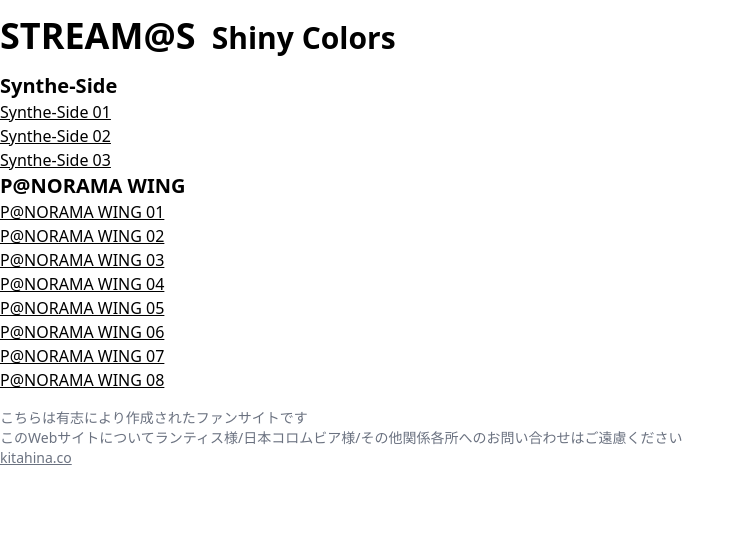
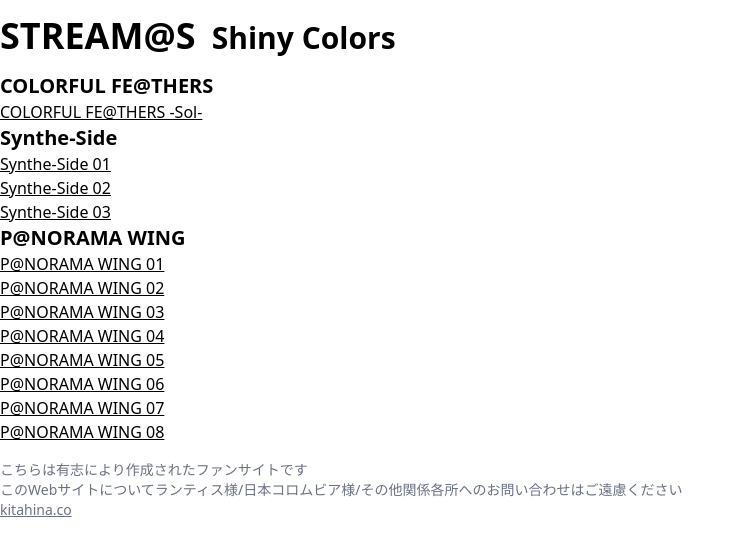
Before and after one commit to lonsagisawa/stream.kitahina.co, a Next.js app: page /shinycolors in a window 1280 px wide. Shown: the top 556 px of the page, without its empty margins (0-745 px from the left). Built offline with nearby package versions, Linux system fonts and the light colour scheme.

Commit message:
ShinyColors: add CF series

```diff
--- a/pages/shinycolors.tsx
+++ b/pages/shinycolors.tsx
@@ -11,6 +11,14 @@ const ShinyColors = () => {
         <link rel="icon" href="/favicon.ico" />
       </Head>
       <Header subTitle="Shiny Colors" color="#8dbafe" />
+      <h2 className="text-xl font-bold">COLORFUL FE@THERS</h2>
+      <ul>
+        <li>
+          <Link href="/album/laca-15863" className="underline">
+            COLORFUL FE@THERS -Sol-
+          </Link>
+        </li>
+      </ul>
       <h2 className="text-xl font-bold">Synthe-Side</h2>
       <ul>
         <li>
```
